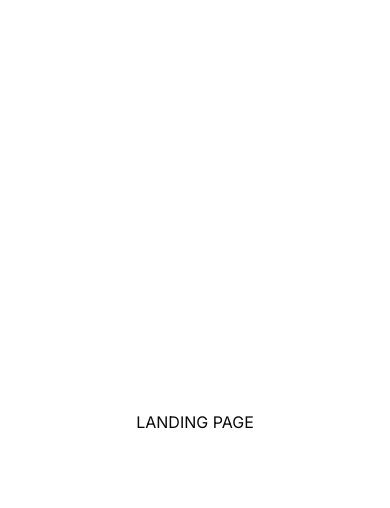
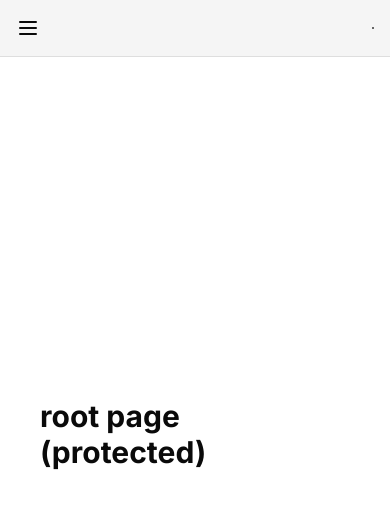
Before and after one commit to colinpoon/ai-sidekick, a Next.js app: page / in a window 390 px wide. Shown: the top 508 px of the page. Built offline with nearby package versions, Linux system fonts and the light colour scheme.

Commit message:
auth and added nav bar

```diff
--- a/app/(dashboard)/layout.tsx
+++ /dev/null
@@ -1,22 +0,0 @@
-import type { Metadata } from 'next';
-import { Inter } from 'next/font/google';
-import './globals.css';
-
-const inter = Inter({ subsets: ['latin'] });
-
-export const metadata: Metadata = {
-  title: 'AiSidekick',
-  description: 'Your personal AI agent.',
-};
-
-export default function RootLayout({
-  children,
-}: Readonly<{
-  children: React.ReactNode;
-}>) {
-  return (
-    <html lang="en">
-      <body className={inter.className}>{children}</body>
-    </html>
-  );
-}
--- /dev/null
+++ b/app/(root)/(routes)/page.tsx
@@ -0,0 +1,13 @@
+import { Button } from '@/components/ui/button';
+import { SignIn, SignUp, UserButton } from '@clerk/nextjs';
+import { Link } from 'lucide-react';
+
+const RootPage = () => {
+  return (
+    <div className="flex flex-col items-center justify-center h-full">
+      <div className="text-3xl font-bold">root page (protected)</div>
+    </div>
+  );
+};
+
+export default RootPage;
--- /dev/null
+++ b/app/(root)/layout.tsx
@@ -0,0 +1,29 @@
+import { SignIn, SignUp, UserButton } from '@clerk/nextjs';
+import Link from 'next/link';
+import { Button } from '@/components/ui/button';
+import NavBar from '@/components/nav';
+
+export default function RootLayout({
+  children,
+}: {
+  children: React.ReactNode;
+}) {
+  return (
+    <div className="h-full">
+      <NavBar />
+      <main className="h-full pt-16 pb-10 px-10">{children}</main>
+    </div>
+    // <div className="w-full flex flex-row items-center justify-end gap-5 p-8">
+    //   <Link href={'/sign-up'}>
+    //     <Button variant="default" className="">
+    //       Login
+    //     </Button>
+    //   </Link>
+    //   <Link href={'/sign-up'}>
+    //     <Button variant="default" className="">
+    //       Free Trial
+    //     </Button>
+    //   </Link>
+    // </div>
+  );
+}
--- a/app/layout.tsx
+++ b/app/layout.tsx
@@ -1,22 +1,25 @@
-import type { Metadata } from "next";
-import { Inter } from "next/font/google";
-import "./globals.css";
+import './globals.css';
+import type { Metadata } from 'next';
+import { Inter } from 'next/font/google';
+import { ClerkProvider } from '@clerk/nextjs';
 
-const inter = Inter({ subsets: ["latin"] });
+const inter = Inter({ subsets: ['latin'] });
 
 export const metadata: Metadata = {
-  title: "Create Next App",
-  description: "Generated by create next app",
+  title: 'Create Next App',
+  description: 'Generated by create next app',
 };
 
 export default function RootLayout({
   children,
-}: Readonly<{
+}: {
   children: React.ReactNode;
-}>) {
+}) {
   return (
-    <html lang="en">
-      <body className={inter.className}>{children}</body>
-    </html>
+    <ClerkProvider>
+      <html lang="en">
+        <body className={inter.className}>{children}</body>
+      </html>
+    </ClerkProvider>
   );
 }
--- a/app/page.tsx
+++ /dev/null
@@ -1,10 +0,0 @@
-import Image from 'next/image';
-// import Link from '@components/Link';
-
-export default function Home() {
-  return (
-    <div className="flex flex-col items-center justify-center h-screen">
-      LANDING PAGE
-    </div>
-  );
-}
--- /dev/null
+++ b/components/nav.tsx
@@ -0,0 +1,16 @@
+'use client';
+import { UserButton } from '@clerk/nextjs';
+import { Menu } from 'lucide-react';
+
+export default function NavBar() {
+  return (
+    <div className="fixed w-full z-50 flex justify-between items-center p-4 border-b border-primary/10 bg-secondary">
+      <div className="flex items-center">
+        <Menu className="block md:hidden" />
+      </div>
+      <div className="border rounded-full border-black">
+        <UserButton afterSignOutUrl="/" />
+      </div>
+    </div>
+  );
+}
--- a/middleware.ts
+++ b/middleware.ts
@@ -4,7 +4,7 @@ import { authMiddleware } from '@clerk/nextjs';
 // Please edit this to allow other routes to be public as needed.
 // See https://clerk.com/docs/references/nextjs/auth-middleware for more information about configuring your Middleware
 export default authMiddleware({
-  publicRoutes: ['/', '/api/webhook'],
+  // publicRoutes: ['/', '/api/webhook'],
   // makes index public
 });
 
```
